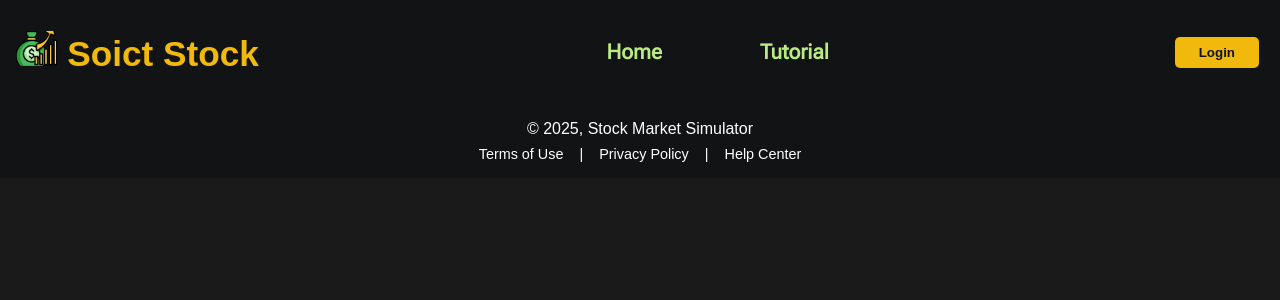
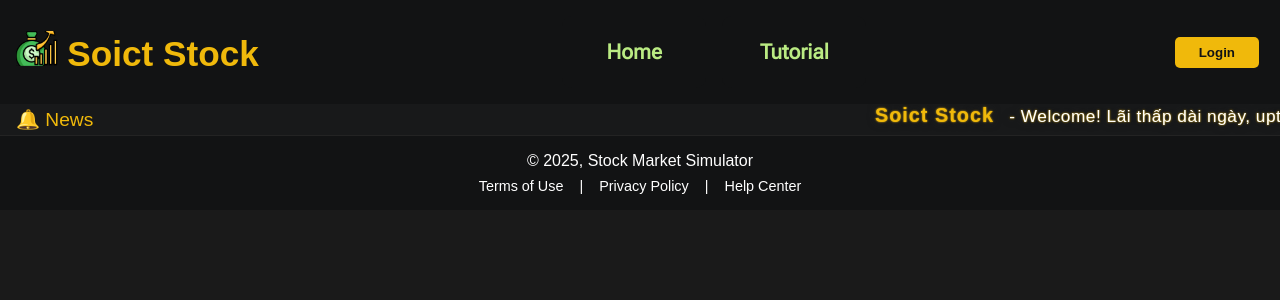
Before and after one commit to chutrunganh/Stock-Market-Simulator, a React (Vite) app in the folder app/frontend/: page /login in a window 1280 px wide. Shown: the top 300 px of the page. Built offline with nearby package versions, Linux system fonts and the light colour scheme; no server answers.

Commit message:
Add Announcement banner to the header

```diff
--- a/app/frontend/src/App.jsx
+++ b/app/frontend/src/App.jsx
@@ -7,6 +7,7 @@ import { Route, Routes, useLocation, useNavigate } from 'react-router-dom';
 
 // Components
 import Header from './components/header/Header';
+import AnnouncementBanner from './components/header/AnnouncementBanner';
 import Modal from './components/Modal';
 import Footer from './components/footer/Footer';
 import RoleProtectedRoute from './components/RoleProtectedRoute';
@@ -183,6 +184,7 @@ function App() {
                         navigate('/home');
                     }}
                 />
+                <AnnouncementBanner />
 
                 {/* Authentication Modals */}
                 <Modal isOpen={showLoginModal} onClose={handleCloseAllModals}>
--- /dev/null
+++ b/app/frontend/src/components/header/AnnouncementBanner.css
@@ -0,0 +1,57 @@
+.announcement-banner {
+  width: 100%;
+  background: #18191a;
+  color: #f0b90b;
+  display: flex;
+  align-items: center;
+  height: 32px;
+  overflow: hidden;
+  border-bottom: 1px solid #232323;
+  font-family: 'Roboto Flex', sans-serif;
+  font-size: 1rem;
+  position: relative;
+  z-index: 10;
+}
+
+.announcement-icon {
+  margin: 0 12px 0 16px;
+  font-size: 1.2em;
+  color: #f0b90b;
+  flex-shrink: 0;
+}
+
+.announcement-text-wrapper {
+  flex: 1;
+  overflow: hidden;
+  position: relative;
+  height: 100%;
+}
+
+.announcement-text {
+  display: inline-block;
+  white-space: nowrap;
+  padding-left: 100%;
+  animation: announcement-scroll 38s linear infinite;
+  font-weight: 300;
+  color: #fff;
+  text-shadow: 0 0 2px #f0b90b, 0 0 8px #232323;
+  font-size: 1.08rem;
+  letter-spacing: 0.5px;
+}
+
+.company-name {
+  color: #f0b90b;
+  font-weight: bold;
+  font-size: 1.15em;
+  margin-right: 0.5em;
+  letter-spacing: 1px;
+}
+
+@keyframes announcement-scroll {
+  0% {
+    transform: translateX(0);
+  }
+  100% {
+    transform: translateX(-100%);
+  }
+}
--- /dev/null
+++ b/app/frontend/src/components/header/AnnouncementBanner.jsx
@@ -0,0 +1,15 @@
+import React from 'react';
+import './AnnouncementBanner.css';
+
+const AnnouncementBanner = () => (
+  <div className="announcement-banner">
+    <span className="announcement-icon" role="img" aria-label="stock">🔔 News</span>
+    <div className="announcement-text-wrapper">
+      <span className="announcement-text">
+        <span className="company-name">Soict Stock</span> - Welcome! Lãi thấp dài ngày, uptrend cùng thị trường! (Low interest, long-term uptrend with the market!) — Experience the best virtual stock trading platform for students and investors!
+      </span>
+    </div>
+  </div>
+);
+
+export default AnnouncementBanner;
--- a/app/frontend/src/components/header/Header.jsx
+++ b/app/frontend/src/components/header/Header.jsx
@@ -43,7 +43,8 @@ function Header({ onLoginClick, isLoggedIn, userEmail, onLogoutClick }) {
         <Link to="/home" className="title">
           <img src="logo.png" height="35" alt="Logo" /> Soict Stock
         </Link>
-      </h1>      <nav className="nav-header">
+      </h1>
+      <nav className="nav-header">
         <ul>
           <li tabIndex="0" onClick={() => console.log('Home clicked')}>
             <NavLink to="/home" className="navbar__link">Home</NavLink>
```
Also changed, not shown: 1 other file (tests, documents, lock files or other folders).
